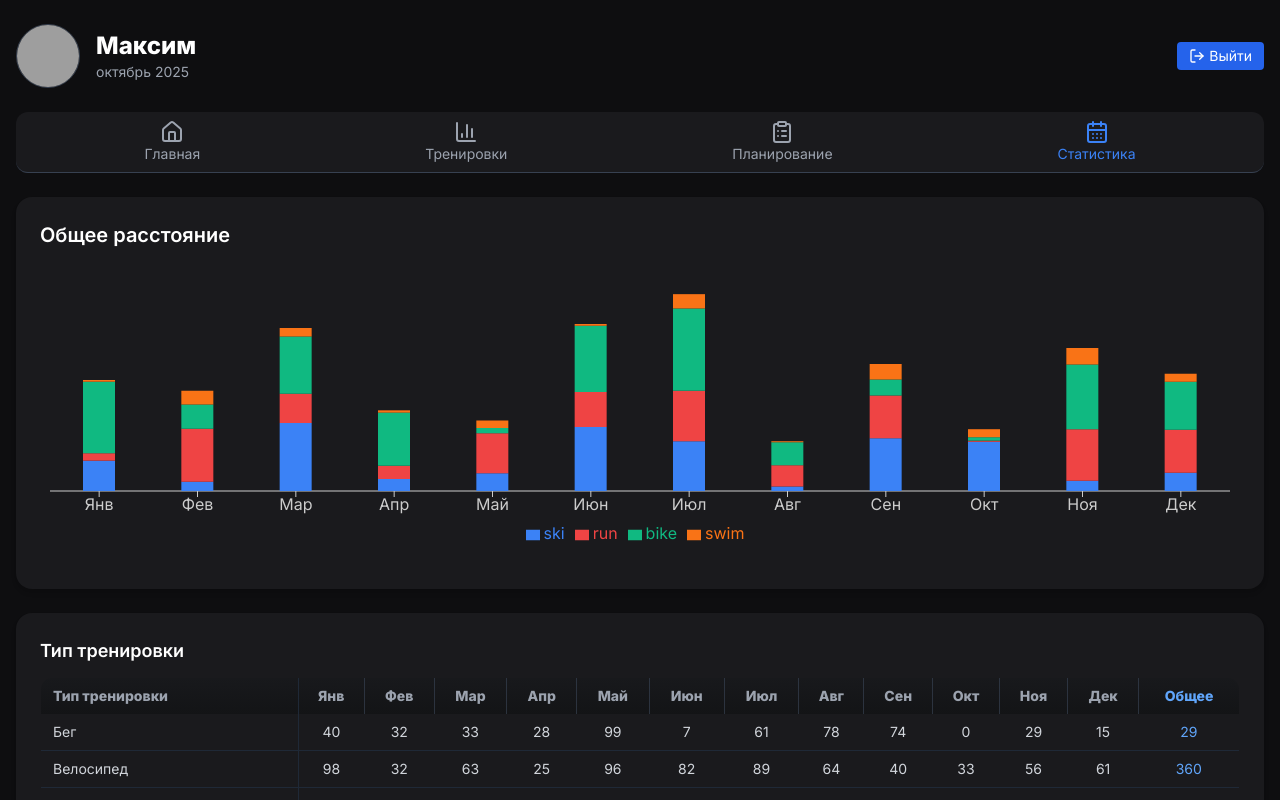
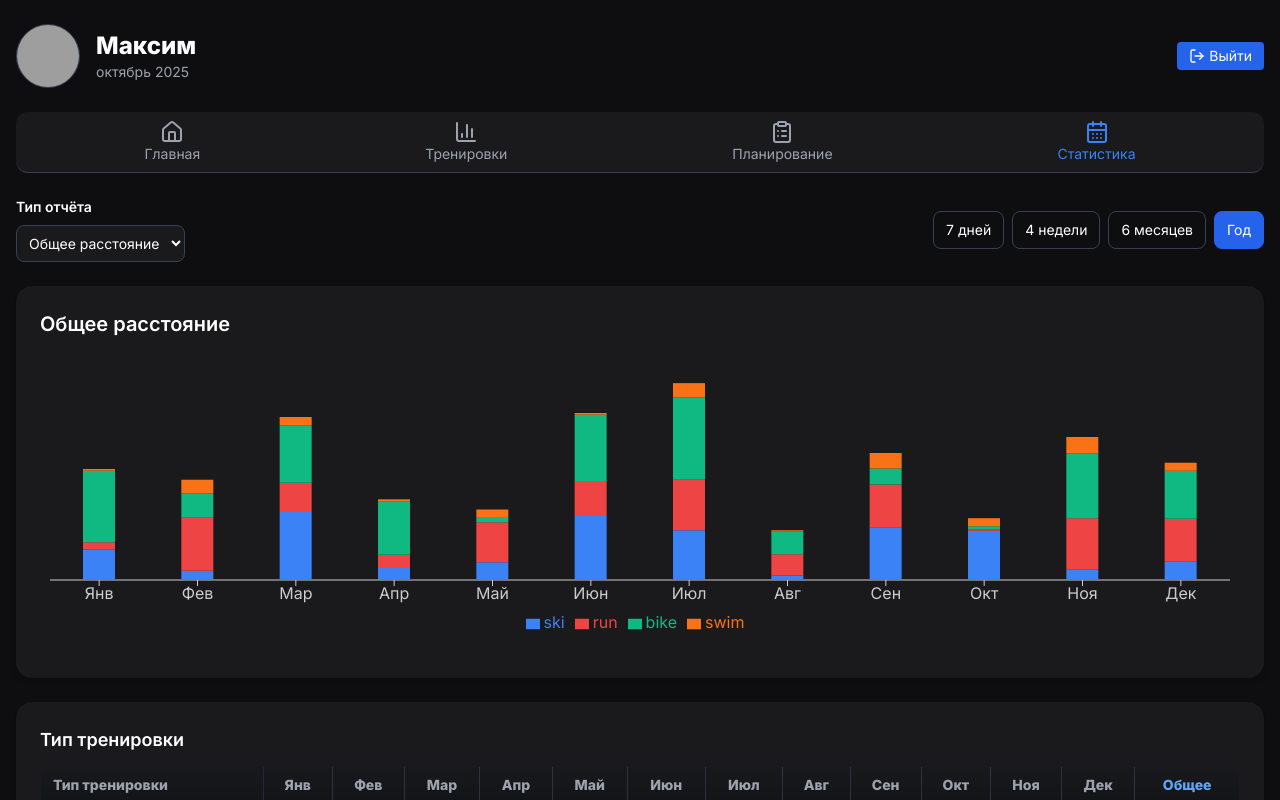
Before and after one commit to mbaliabin/dagbook-test, a React (Vite) app in the folder fasx-frontend/: page /statistics in a window 1280 px wide. Shown: the top 800 px of the page. Built offline with nearby package versions, Linux system fonts and the light colour scheme; grey boxes are pictures that could not be loaded.

Commit message:
Доработка StatisticsPage.tsx 71

```diff
--- a/fasx-frontend/src/pages/StatisticsPage.tsx
+++ b/fasx-frontend/src/pages/StatisticsPage.tsx
@@ -12,6 +12,8 @@ import dayjs from "dayjs";
 
 export default function StatisticsPage() {
   const [name, setName] = useState("Максим");
+  const [reportType, setReportType] = useState("Общее расстояние");
+  const [interval, setInterval] = useState("Год");
 
   const navigate = useNavigate();
   const location = useLocation();
@@ -33,7 +35,7 @@ export default function StatisticsPage() {
     "Июл", "Авг", "Сен", "Окт", "Ноя", "Дек"
   ];
 
-  // Пример данных для графика "Общее расстояние"
+  // Данные для графика (только виды спорта с расстоянием)
   const distanceData = months.map((m) => ({
     month: m,
     run: Math.floor(Math.random() * 100),
@@ -42,8 +44,8 @@ export default function StatisticsPage() {
     swim: Math.floor(Math.random() * 30)
   }));
 
-  // Таблица "Тип тренировки" (расстояние по месяцам)
-  const trainingTypes = ["Бег", "Велосипед", "Силовая тренировка", "Плавание", "Другое"];
+  // Таблица "Тип тренировки" без силовой тренировки
+  const trainingTypes = ["Бег", "Велосипед", "Плавание", "Лыжи", "Другое"];
   const trainingData = trainingTypes.map((type) => ({
     type,
     ...months.reduce((acc, month) => {
@@ -52,6 +54,8 @@ export default function StatisticsPage() {
     }, {} as Record<string, number>),
     total: Math.floor(Math.random() * 500)
   }));
+
+  const intervals = ["7 дней", "4 недели", "6 месяцев", "Год"];
 
   return (
     <div className="min-h-screen bg-[#0e0e10] text-white px-4 py-6">
@@ -97,8 +101,33 @@ export default function StatisticsPage() {
           })}
         </div>
 
+        {/* Плашка выбора отчета и периода */}
+        <div className="flex flex-col md:flex-row md:items-center md:justify-between gap-4">
+          <div>
+            <label className="block text-sm font-semibold mb-2">Тип отчёта</label>
+            <select
+              value={reportType}
+              onChange={(e) => setReportType(e.target.value)}
+              className="bg-[#1a1a1d] border border-gray-700 rounded-lg p-2 text-sm"
+            >
+              <option>Общее расстояние</option>
+            </select>
+          </div>
+          <div className="flex gap-2 mt-2 md:mt-0">
+            {intervals.map((intv) => (
+              <button
+                key={intv}
+                onClick={() => setInterval(intv)}
+                className={`px-3 py-2 rounded-lg text-sm border ${interval === intv ? "bg-blue-600 border-blue-600" : "border-gray-700 hover:bg-gray-800"}`}
+              >
+                {intv}
+              </button>
+            ))}
+          </div>
+        </div>
+
         {/* График "Общее расстояние" */}
-        <div className="bg-[#1a1a1d] p-6 rounded-2xl shadow-md">
+        <div className="bg-[#1a1a1d] p-6 rounded-2xl shadow-md mt-4">
           <h2 className="text-xl font-semibold mb-4">Общее расстояние</h2>
           <ResponsiveContainer width="100%" height={300}>
             <BarChart data={distanceData} margin={{ top: 20, right: 10, left: 10, bottom: 20 }}>
```
